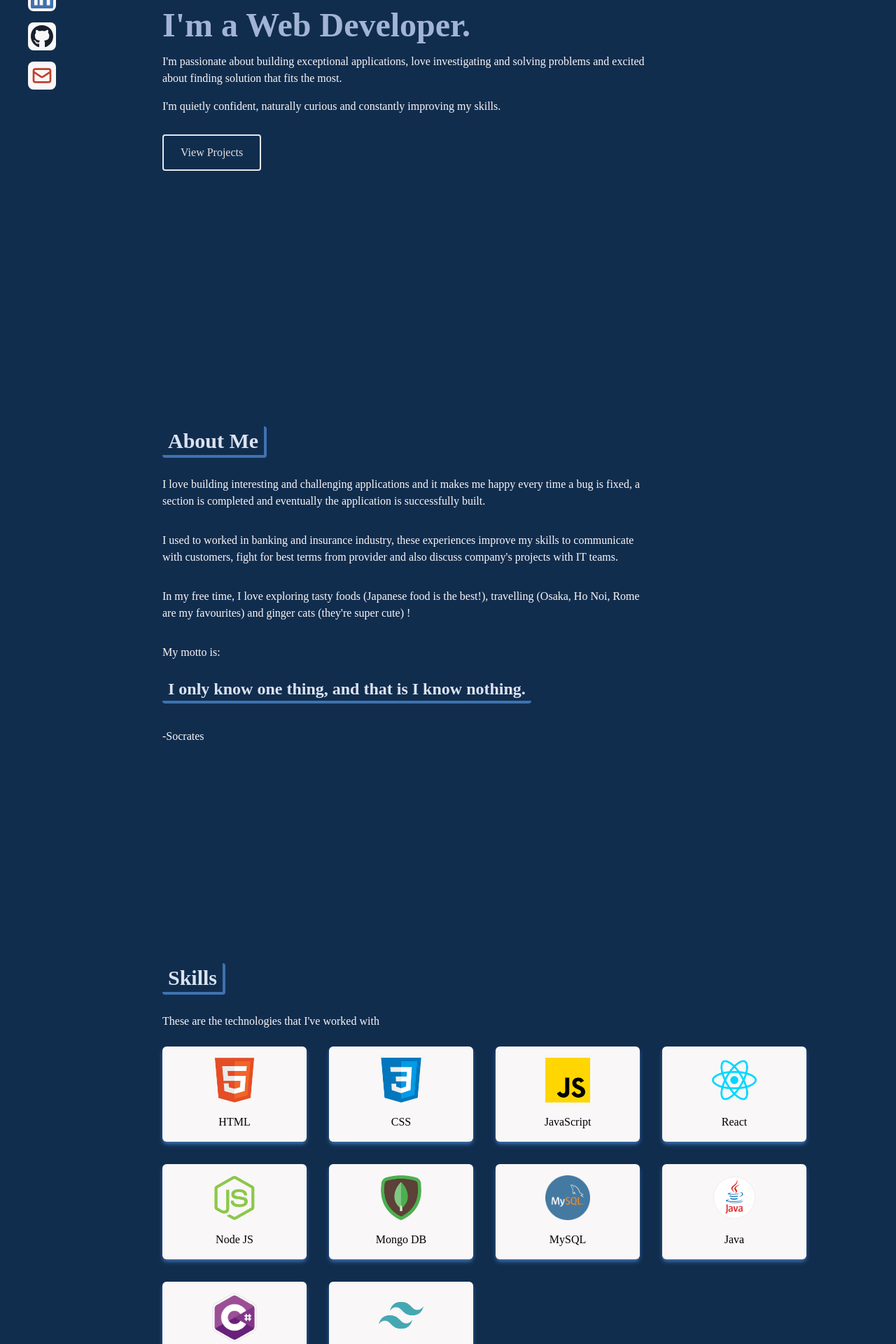
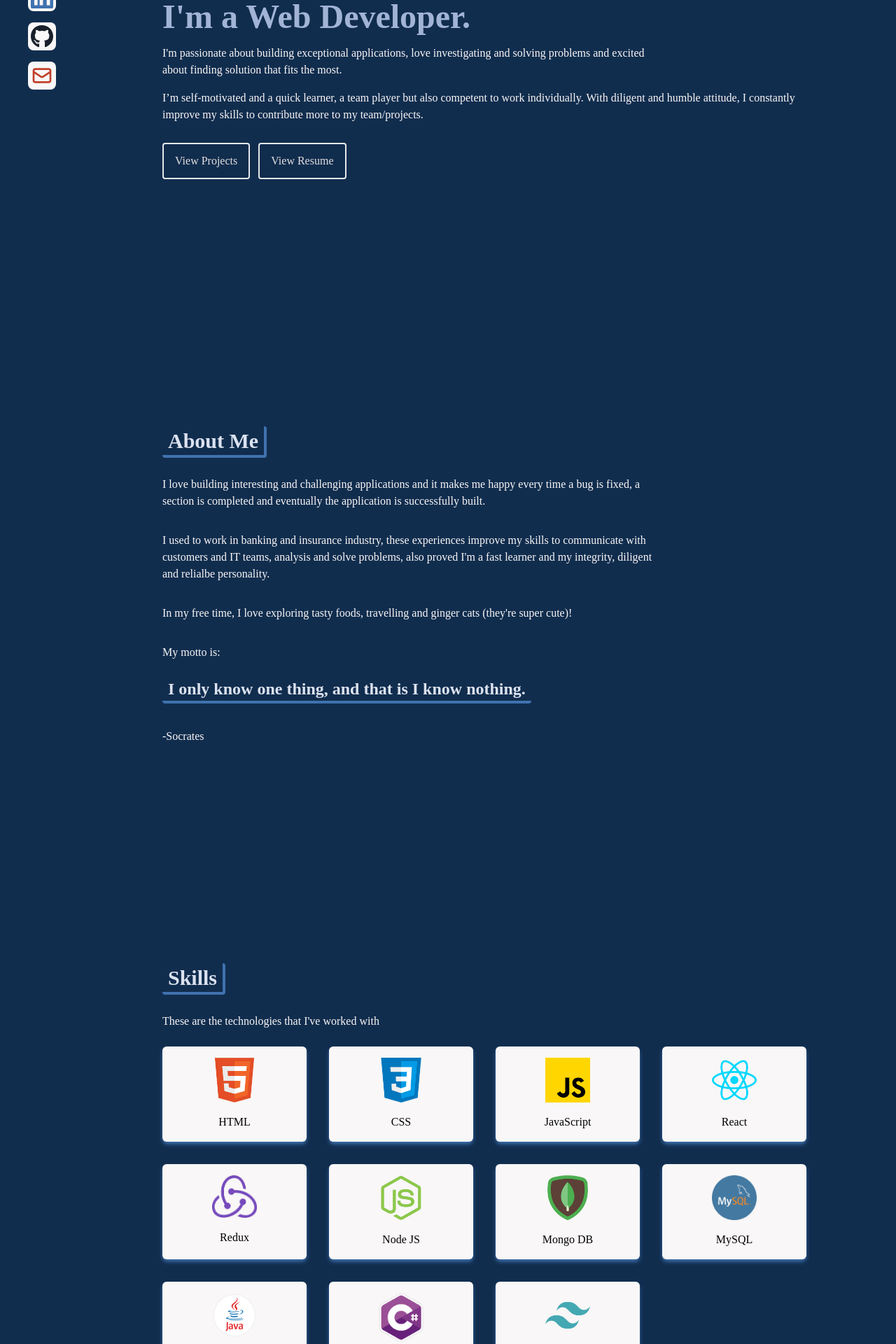
Before and after one commit to Alixchau/Portfolio-React, a React (Create React App) app: page / in a window 1280 px wide. Shown: the part 360-2280 px from the top of the page at 70% size. Built offline with nearby package versions, Linux system fonts and the light colour scheme; the HTML template or start-up script is replaced by a standard one.

Commit message:
add lola project

```diff
--- a/src/components/About.jsx
+++ b/src/components/About.jsx
@@ -10,10 +10,10 @@ const About = () => {
           <p className='text-[#F9F7F7] pt-4 max-w-[700px] my-4'>I love building interesting and challenging applications and it makes me happy every time a bug is fixed, a section is completed and eventually the application is successfully built.
           </p>
           <p className='text-[#F9F7F7] pt-4 max-w-[700px] my-4'>
-          I used to worked in banking and insurance industry, these experiences improve my skills to communicate with customers, fight for best terms from provider and also discuss company's projects with IT teams.
+          I used to work in banking and insurance industry, these experiences improve my skills to communicate with customers and IT teams, analysis and solve problems, also proved I'm a fast learner and my integrity, diligent and relialbe personality.
           </p>
           <p className='text-[#F9F7F7] pt-4 max-w-[700px] my-4'>
-          In my free time, I love exploring tasty foods (Japanese food is the best!), travelling (Osaka, Ho Noi, Rome are my favourites) and ginger cats (they're super cute) !
+          In my free time, I love exploring tasty foods, travelling and ginger cats (they're super cute)!
           </p>
           <p className='text-[#F9F7F7] pt-4 max-w-[700px] my-4'>My motto is:</p>
           <p  className='text-2xl font-bold inline border-b-4 rounded border-[#3F72AF] text-[#DBE2EF] px-2 py-1 leading-loose '>I only know one thing, and that is I know nothing.</p>
--- a/src/components/Home.jsx
+++ b/src/components/Home.jsx
@@ -12,15 +12,23 @@ const Home = () => {
         <h1 className='text-4xl sm:text-7xl font-bold text-[#DBE2EF] py-2'>Alix Chau</h1>
         <h2 className='text-3xl sm:text-5xl font-bold text-[#a2b4d6]'>I'm a Web Developer.</h2>
         <p className='text-[#F9F7F7] py-4 max-w-[700px]'>I'm passionate about building exceptional applications, love investigating and solving problems and excited about finding solution that fits the most. </p>
-        <p className='text-[#F9F7F7]'>I'm quietly confident, naturally curious and constantly improving my skills. </p>
+        <p className='text-[#F9F7F7]'>I’m self-motivated and a quick learner, a team player but also competent to work individually. With diligent and humble attitude, I constantly improve my skills to contribute more to my team/projects.</p>
+        <div className='flex'>
           <div>
-          <button className='text-[#e2dfdf] border-2 rounded px-6 py-3 my-7 hover:bg-[#3F72AF] duration-75 hover:border-[#3F72AF]'><Link to="projects" smooth={true} duration={500}>
+            <button className='text-[#e2dfdf] border-2 rounded px-4 py-3 my-7 mr-3 hover:bg-[#3F72AF] duration-75 hover:border-[#3F72AF]'><Link to="projects" smooth={true} duration={500}>
               View Projects
             </Link></button>
           </div>
+          <div>
+            <a href='https://drive.google.com/file/d/1tFheGLNm4clfnKcY149KYFf12TH7t5N9/view?usp=sharing' target='_blank'>
+              <button className='text-[#e2dfdf] border-2 rounded px-4 py-3 my-7 hover:bg-[#3F72AF] duration-75 hover:border-[#3F72AF]'>
+                View Resume
+              </button></a>
+          </div>
+        </div>
         {/* Social icons */}
         <div>
-        <ul  className='flex flex-row md:hidden'>
+          <ul className='flex flex-row md:hidden'>
             <li className='w-[40px] h-[40px] flex items-center p-1 bg-[#F9F7F7] rounded-lg hover:scale-110 duration-500 mr-4'>
               <a className='flex items-center w-full text-[#3F72AF]'
                 href='https://www.linkedin.com/in/shuk-han-chau-835057132' target='_blank'>
--- a/src/components/Projects.jsx
+++ b/src/components/Projects.jsx
@@ -1,4 +1,5 @@
 import React from 'react'
+import Lola from '../assets/Lola.png'
 import Beans from '../assets/beans.png'
 import Reciplore from '../assets/reciplore.png'
 import HOMEnVentory from '../assets/HOMEnVentory.png'
@@ -8,6 +9,9 @@ import CSS from '../assets/css.png'
 import JavaScript from '../assets/javascript.png'
 import Java from '../assets/java.png'
 import Mysql from '../assets/mysql.png'
+import Redux from '../assets/redux.png'
+import Node from '../assets/node.png'
+import MongoDB from '../assets/mongo.png'
 
 const Projects = () => {
   return (
@@ -18,15 +22,73 @@ const Projects = () => {
           <p className='text-3xl font-bold inline border-b-4 border-r-4 rounded border-[#3F72AF] text-[#DBE2EF] px-2 py-1'>Projects</p>
           <p className='text-[#F9F7F7] pt-4 my-4'>These are my previous projects</p>
         </div>
+
         {/* Grid container */}
         <div className='grid sm:grid-cols-2 gap-6 justify-center mx-0'>
+
+          {/* Grid item */}
+          <div className='rounded shadow-md shadow-[#3F72AF]'>
+            <div className=' h-[200px] md:mb-4'>
+              <img src={Lola} alt='project picture' className='rounded object-cover' />
+            </div>
+            <p className='text-center text-[#F9F7F7] font-bold pb-2 md:py-4'>Lola</p>
+            <p className='w-full pb-2 px-4 text-[#F9F7F7] text-center'>Lola is a full stack and a fully responsive E-commerce site. Features include user authentication, filter and sort products, manage shopping cart and view orders etc. Payment using Stripe API. </p>
+
+            <p className='text-center text-[#F9F7F7] font-bold py-4'>Stack</p>
+            <div className='flex justify-center'>
+              <img className='w-7 mx-auto my-2' src={ReactImg} alt="React icon" />
+              <img className='w-7 mx-auto my-2' src={Redux} alt="Redux icon" />
+              <img className='w-7 mx-auto my-2' src={Node} alt="Node icon" />
+              <img className='w-7 mx-auto my-2' src={MongoDB} alt="MongoDB icon" />
+            </div>
+            <div className='pt-8 text-center'>
+              <a href='https://e-commerce-mern-deploy.herokuapp.com/' target='_blank'>
+                <button className='text-[#e2dfdf] border-2 rounded px-4 py-2 mx-2 mb-3 hover:bg-[#3F72AF] duration-75 hover:border-[#3F72AF]'>
+                  Demo
+                </button>
+              </a>
+              <a href='https://github.com/Alixchau/E-commerce' target='_blank'>
+                <button className='text-[#e2dfdf] border-2 rounded px-4 py-2 mx-2 mb-3 hover:bg-[#3F72AF] duration-75 hover:border-[#3F72AF]'>
+                  Code
+                </button>
+              </a>
+            </div>
+          </div>
+          {/* Grid item */}
+          <div className='rounded shadow-md shadow-[#3F72AF]'>
+            <div className=' h-[200px] md:mb-4'>
+              <img src={Reciplore} alt='project picture' className='rounded object-cover' />
+            </div>
+            <p className='text-center text-[#F9F7F7] font-bold pb-2 md:py-4'>Reciplore</p>
+            <p className='w-full pb-2 px-4 text-[#F9F7F7] text-center'>Reciplore is a fully responsive website for exploring recipes and wine pairing. Data gets from spoonacular API. </p>
+
+            <p className='text-center text-[#F9F7F7] font-bold py-4'>Stack</p>
+            <div className='flex justify-center'>
+              <img className='w-7 mx-auto my-2' src={ReactImg} alt="React icon" />
+              <img className='w-7 mx-auto my-2' src={HTML} alt="HTML icon" />
+              <img className='w-7 mx-auto my-2' src={CSS} alt="CSS icon" />
+              <img className='w-7 mx-auto my-2' src={JavaScript} alt="JavaScript icon" />
+            </div>
+            <div className='pt-8 text-center'>
+              <a href='https://reciplore-alixchau.vercel.app/' target='_blank'>
+                <button className='text-[#e2dfdf] border-2 rounded px-4 py-2 mx-2 mb-3 hover:bg-[#3F72AF] duration-75 hover:border-[#3F72AF]'>
+                  Demo
+                </button>
+              </a>
+              <a href='https://github.com/Alixchau/reciplore' target='_blank'>
+                <button className='text-[#e2dfdf] border-2 rounded px-4 py-2 mx-2 mb-3 hover:bg-[#3F72AF] duration-75 hover:border-[#3F72AF]'>
+                  Code
+                </button>
+              </a>
+            </div>
+          </div>
           {/* Grid item */}
           <div className='group container rounded shadow-md shadow-[#3F72AF]'>
             <div className=' h-[200px] md:mb-4'>
               <img src={Beans} alt='project picture' className='rounded object-cover' />
             </div>
             <p className='text-center text-[#F9F7F7] font-bold pb-2 md:py-4'>...Beans</p>
-            <p className='w-full pb-2 px-4 text-[#F9F7F7] text-center'>...Bean is a landing page of a coffee bean's company. It's a responsive website for desktop, tablet and mobile.</p>
+            <p className='w-full pb-2 px-4 text-[#F9F7F7] text-center'>...Bean is a landing page of a coffee bean's companies. It's a fully responsive website for desktop, tablet and mobile.</p>
             <p className='text-center text-[#F9F7F7] font-bold py-4'>Stack</p>
             <div className='flex justify-center'>
               <img className='w-7 mx-auto my-2' src={HTML} alt="HTML icon" />
@@ -75,35 +137,6 @@ const Projects = () => {
             </div>
           </div>
 
-
-          {/* Grid item */}
-          <div className='rounded shadow-md shadow-[#3F72AF]'>
-            <div className=' h-[200px] md:mb-4'>
-              <img src={Reciplore} alt='project picture' className='rounded object-cover' />
-            </div>
-            <p className='text-center text-[#F9F7F7] font-bold pb-2 md:py-4'>Reciplore</p>
-            <p className='w-full pb-2 px-4 text-[#F9F7F7] text-center'>Reciplore is a responsive website for exploring recipes and wine pairing. Data gets from spoonacular API. </p>
-
-            <p className='text-center text-[#F9F7F7] font-bold py-4'>Stack</p>
-            <div className='flex justify-center'>
-              <img className='w-7 mx-auto my-2' src={ReactImg} alt="React icon" />
-              <img className='w-7 mx-auto my-2' src={HTML} alt="HTML icon" />
-              <img className='w-7 mx-auto my-2' src={CSS} alt="CSS icon" />
-              <img className='w-7 mx-auto my-2' src={JavaScript} alt="JavaScript icon" />
-            </div>
-            <div className='pt-8 text-center'>
-              <a href='https://reciplore-alixchau.vercel.app/' target='_blank'>
-                <button className='text-[#e2dfdf] border-2 rounded px-4 py-2 mx-2 mb-3 hover:bg-[#3F72AF] duration-75 hover:border-[#3F72AF]'>
-                  Demo
-                </button>
-              </a>
-              <a href='https://github.com/Alixchau/reciplore' target='_blank'>
-                <button className='text-[#e2dfdf] border-2 rounded px-4 py-2 mx-2 mb-3 hover:bg-[#3F72AF] duration-75 hover:border-[#3F72AF]'>
-                  Code
-                </button>
-              </a>
-            </div>
-          </div>
         </div>
       </div>
 
--- a/src/components/Skills.jsx
+++ b/src/components/Skills.jsx
@@ -3,6 +3,7 @@ import HTML from '../assets/html.png'
 import CSS from '../assets/css.png'
 import JavaScript from '../assets/javascript.png'
 import ReactImg from '../assets/react.png'
+import Redux from '../assets/redux.png'
 import Node from '../assets/node.png'
 import Tailwind from '../assets/tailwind.png'
 import Mongo from '../assets/mongo.png'
@@ -37,6 +38,10 @@ const Skills = () => {
             <p className='my-4'>React</p>
           </div>
           <div className='shadow-md bg-[#F9F7F7] shadow-[#3F72AF] hover:scale-110 duration-500 rounded-md'>
+            <img className='w-[4rem] mx-auto my-4' src={Redux} alt="React icon" />
+            <p className='my-4'>Redux</p>
+          </div>
+          <div className='shadow-md bg-[#F9F7F7] shadow-[#3F72AF] hover:scale-110 duration-500 rounded-md'>
             <img className='w-[4rem] mx-auto my-4' src={Node} alt="Node icon" />
             <p className='my-4'>Node JS</p>
           </div>
```
Also changed, not shown: src/assets/Lola.png (added), src/assets/redux.png (added). Lines whose indentation alone changed are shown as unchanged.
